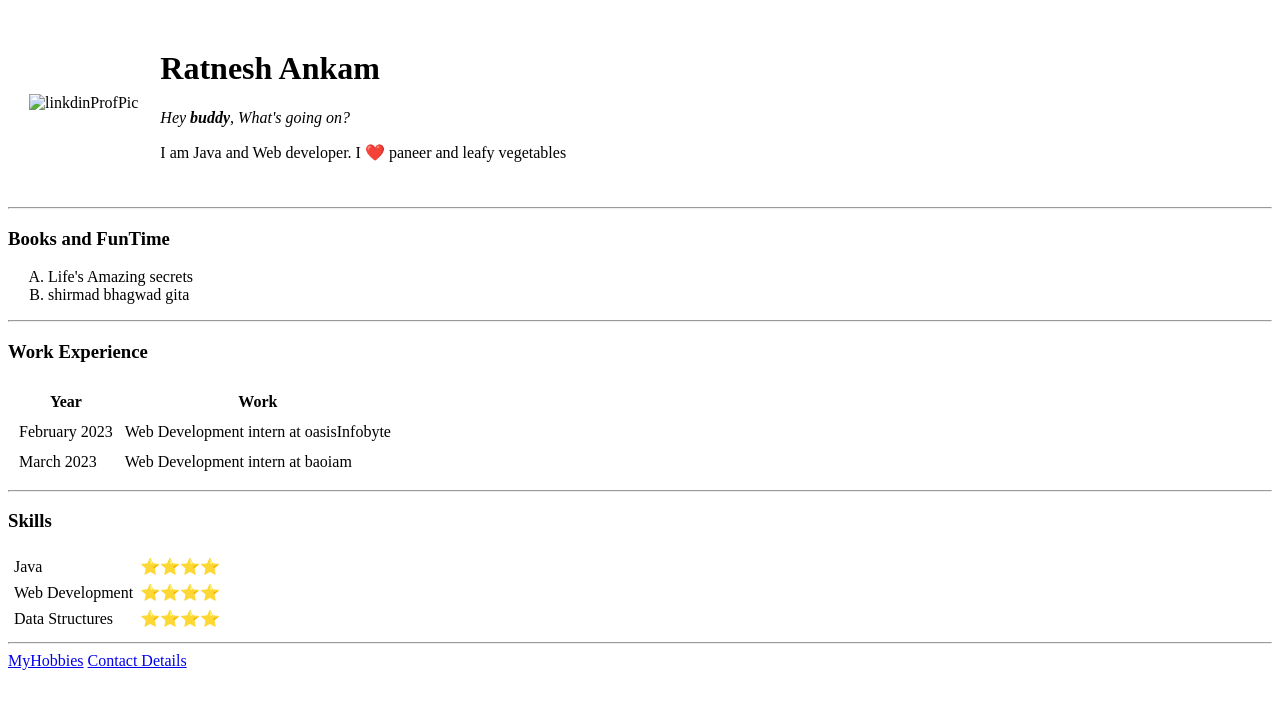
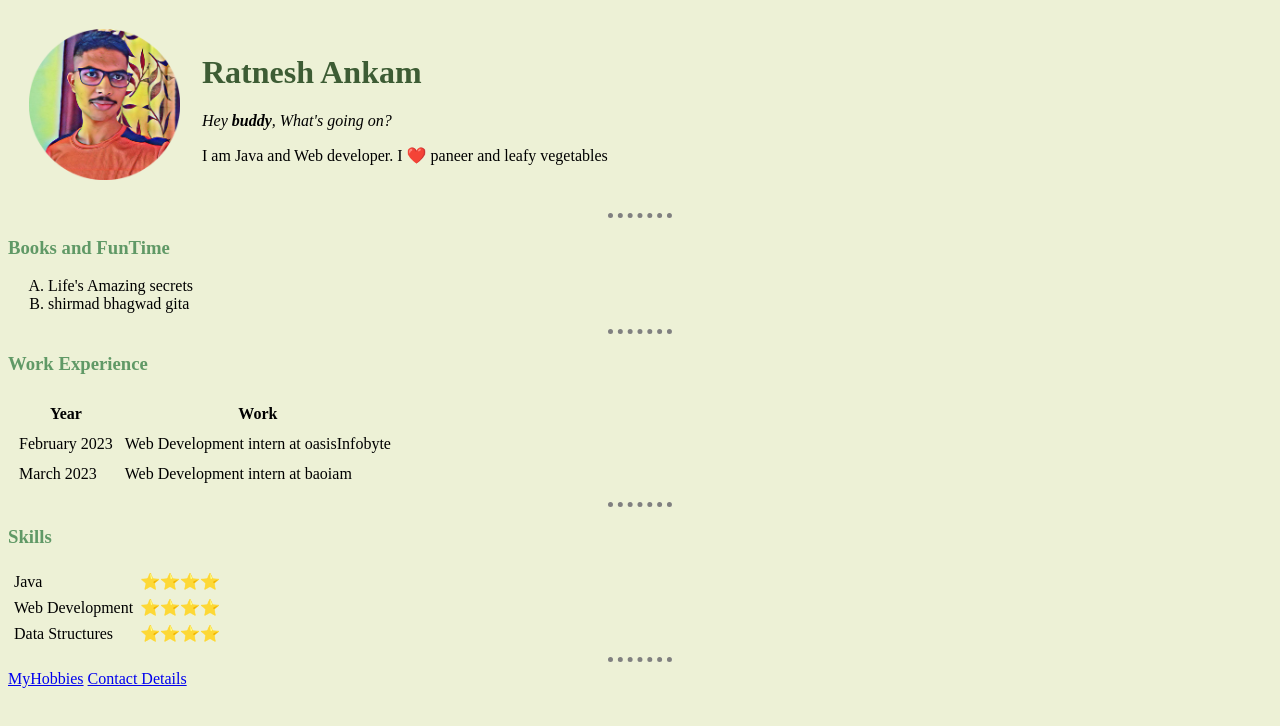
Before and after one commit to ratneshankam/CVs, a plain HTML site: page index.html in a window 1280 px wide. Drawn offline with Linux system fonts and the light colour scheme; the site is published under a folder, as on GitHub Pages, so addresses that start at the root find nothing.

Commit message:
Update index.html

```diff
--- a/index.html
+++ b/index.html
@@ -3,13 +3,13 @@
     <head>
         <meta charset="UTF-8">
         <title>Personal Site</title>
-        <link rel="stylesheet" href="/css/style.css">
+        <link rel="stylesheet" href="css/style.css">
     </head>
     <body>
         <table cellspacing ="20">
             <tr>
                 <td>
-                    <img  src ="/images/Mypic.png" width="151" alt="linkdinProfPic">
+                    <img  src ="images/Mypic.png" width="151" alt="linkdinProfPic">
                 </td>
                 <td>
                     <h1>Ratnesh Ankam</h1>
```
